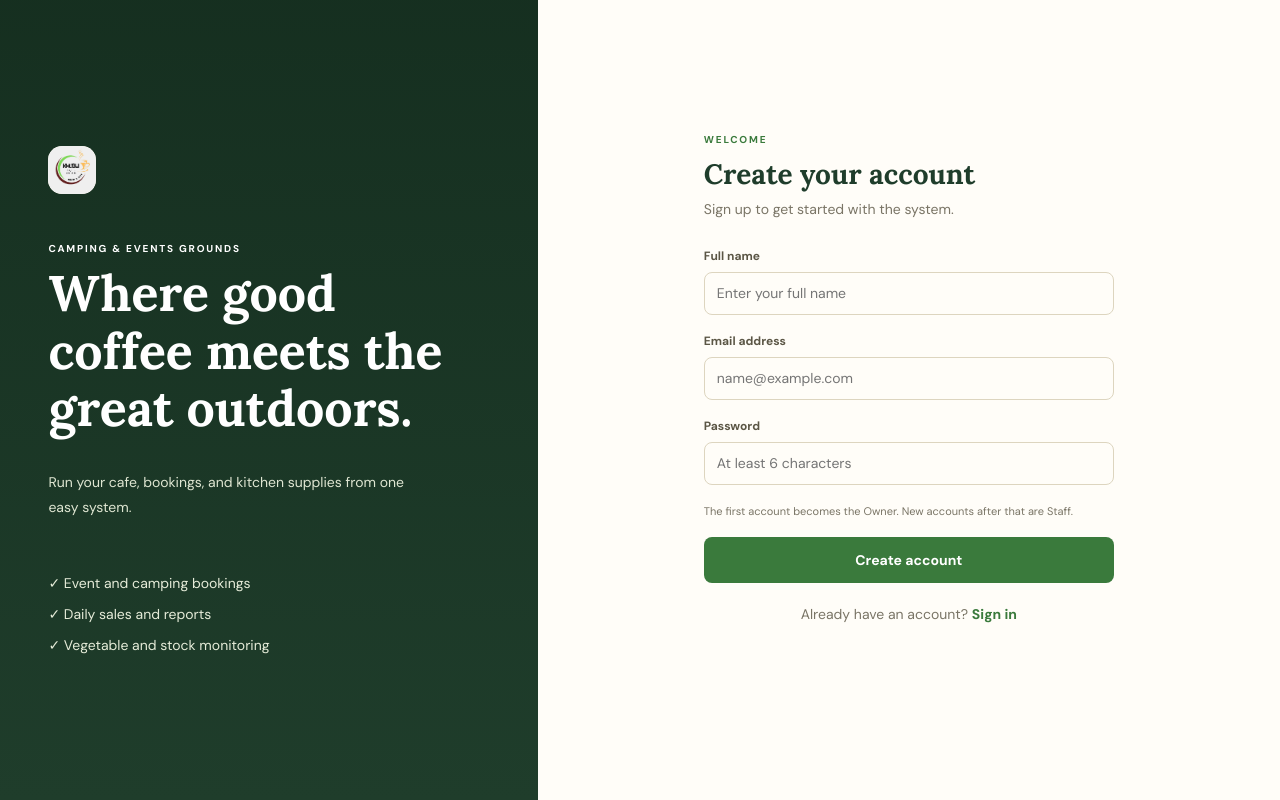
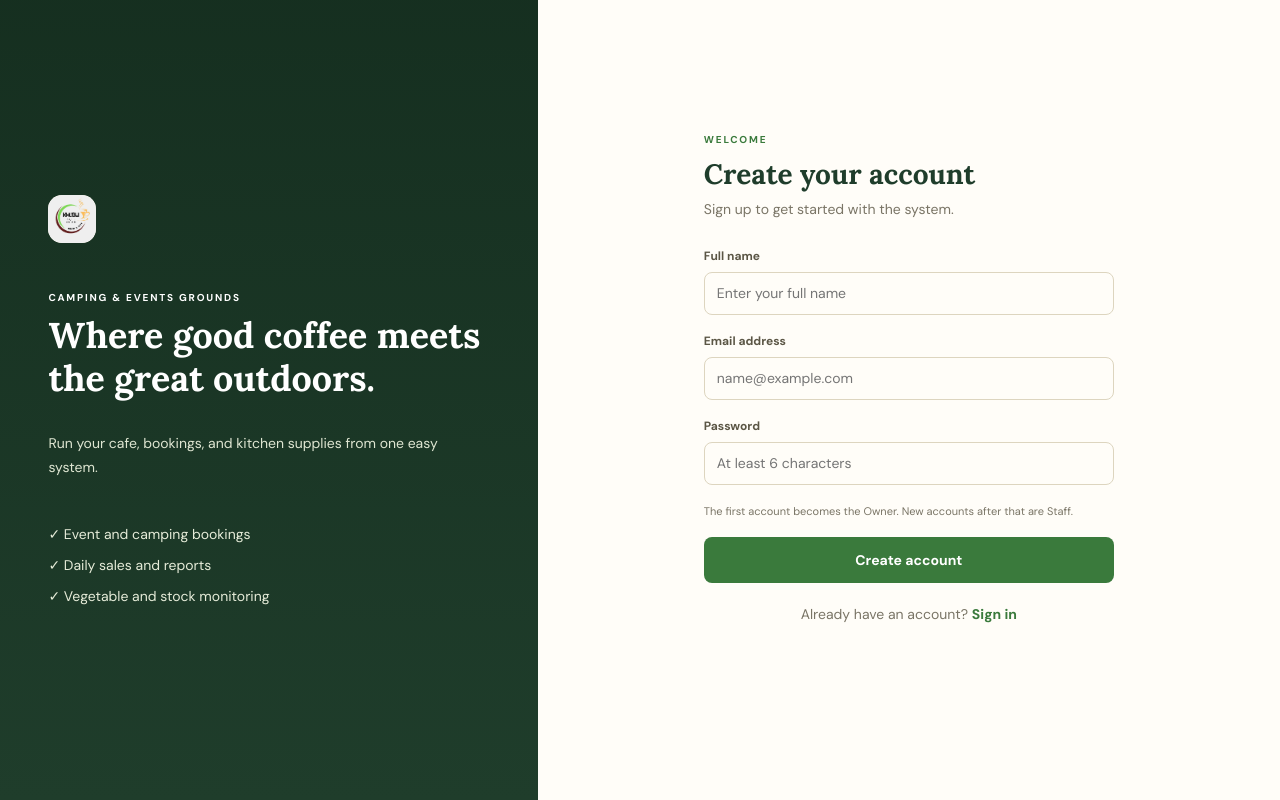
Before and after one commit to EnricoAlvaro/VeloPOS, a website: page public/index.html in a window 1280 px wide. Drawn offline with Linux system fonts and the light colour scheme; no server answers.

Commit message:
Update style.css

```diff
--- a/public/style.css
+++ b/public/style.css
@@ -102,22 +102,27 @@ button {
 }
 
 .auth-side h1 {
-  font: 700 clamp(32px, 4vw, 50px)/1.15 'Lora', Georgia, serif;
-  max-width: 430px;
+  font: 700 clamp(26px, 2.8vw, 40px)/1.2 'Lora', Georgia, serif;
+  max-width: 100%;
   margin: 0 0 18px;
+  text-align: left;
+  text-wrap: balance;
 }
 
 .auth-side > p:not(.eyebrow) {
   color: #dfe6d2;
-  line-height: 1.8;
-  max-width: 380px;
+  font-size: 14px;
+  line-height: 1.7;
+  max-width: 100%;
+  text-align: left;
 }
 
 .auth-points {
   display: flex;
   flex-direction: column;
+  align-items: flex-start;
   gap: 13px;
-  margin-top: 40px;
+  margin-top: 32px;
   color: #e6ecd9;
 }
 
```
